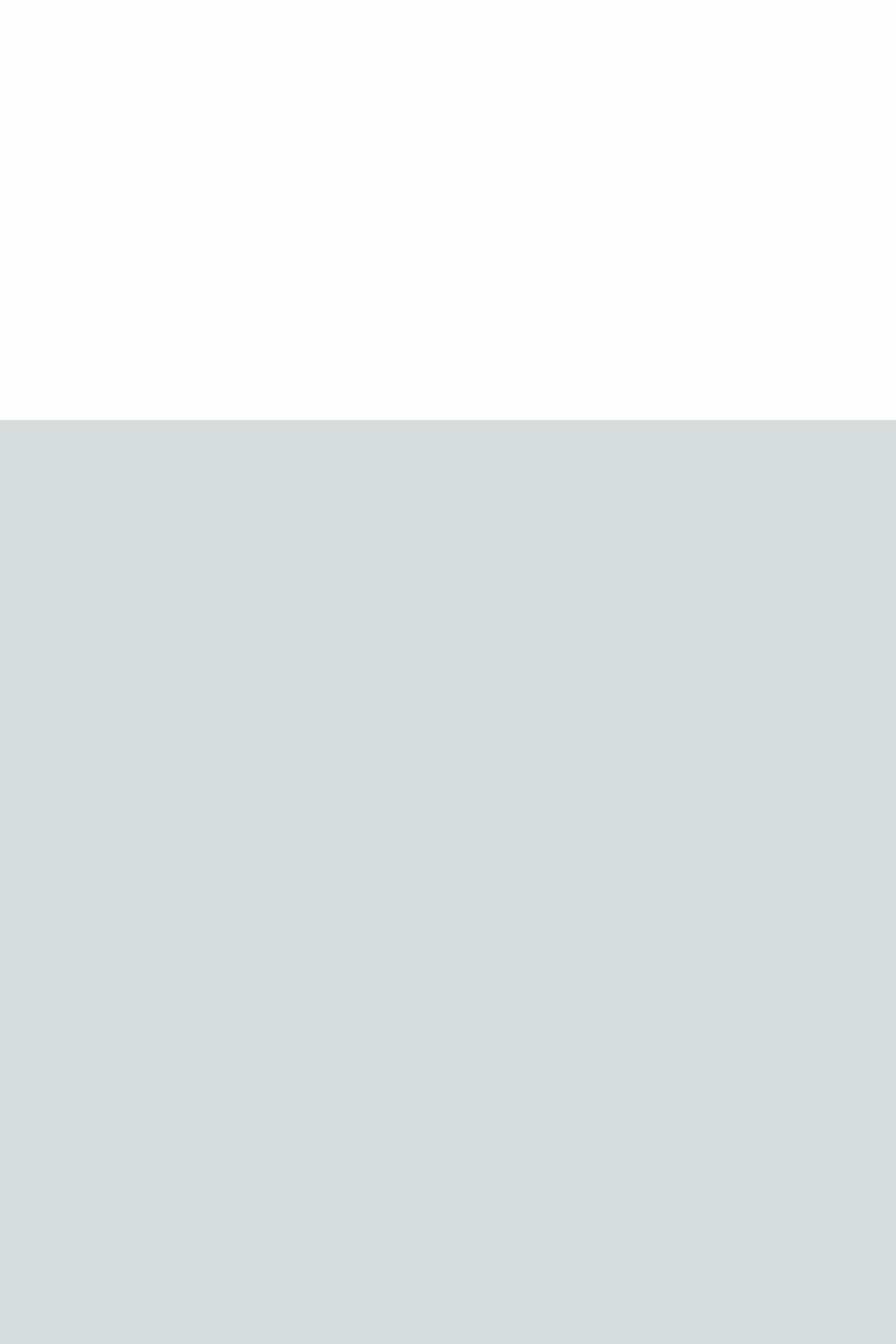
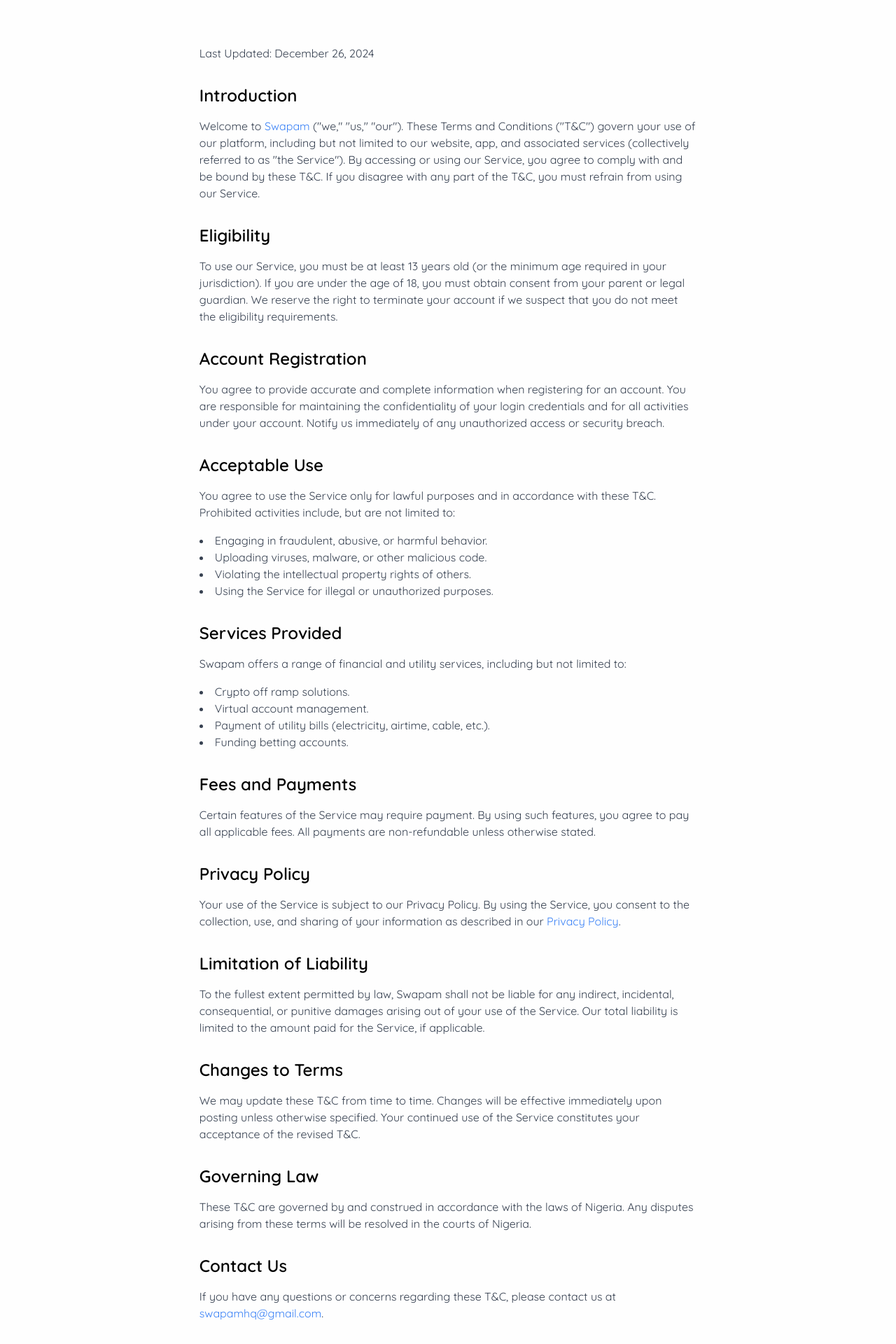
Before and after one commit to Swapam/Swapam-Landing-Page, a Next.js app: page /terms-of-service in a window 1280 px wide. Shown: the part 200-2120 px from the top of the page at 70% size. Before the commit the page ends 800 px from the top, so only its background shows below. Built offline with nearby package versions, Linux system fonts and the light colour scheme.

Commit message:
fix: terms

```diff
--- a/app/terms-of-service/page.tsx
+++ b/app/terms-of-service/page.tsx
@@ -1,19 +1,178 @@
 "use client";
+import { appdata } from "@/data";
+import Link from "next/link";
 import React from "react";
 
-const TermsOfService = () => {
+const TermsAndConditions = () => {
   return (
     <div
       id="privacy-policy"
-      className="bg-white min-h-screen flex flex-col px-4 lg:px-12 justify-start items-start lg:items-center py-10 lg:py-20  transition duration-300 ease-in-out"
+      className="bg-white min-h-screen flex flex-col px-4 lg:px-12 justify-start items-start lg:items-center py-10 lg:py-20 transition duration-300 ease-in-out"
     >
-      <div className="w-full">
+      <div className="w-full lg:w-[60%]">
         <h2 className="text-left text-black py-16 text-2xl md:text-3xl lg:text-4xl font-semibold">
-          Terms of Service
+          Terms and Conditions of Service
         </h2>
+
+        <p className="text-gray-700 mt-4 text-sm lg:text-base">
+          Last Updated: December 26, 2024
+        </p>
+
+        <section className="mt-8">
+          <h2 className="text-xl lg:text-2xl font-semibold text-black">
+            Introduction
+          </h2>
+          <p className="text-gray-700 mt-4 text-sm lg:text-base leading-6">
+            Welcome to{" "}
+            <a href="https://swapamnow.com/" className="text-blue-500">
+              Swapam
+            </a>{" "}
+            ("we," "us," "our"). These Terms and Conditions ("T&C") govern your
+            use of our platform, including but not limited to our website, app,
+            and associated services (collectively referred to as "the Service").
+            By accessing or using our Service, you agree to comply with and be
+            bound by these T&C. If you disagree with any part of the T&C, you
+            must refrain from using our Service.
+          </p>
+        </section>
+
+        <section className="mt-8">
+          <h2 className="text-xl lg:text-2xl font-semibold text-black">
+            Eligibility
+          </h2>
+          <p className="text-gray-700 mt-4 text-sm lg:text-base leading-6">
+            To use our Service, you must be at least 13 years old (or the
+            minimum age required in your jurisdiction). If you are under the age
+            of 18, you must obtain consent from your parent or legal guardian.
+            We reserve the right to terminate your account if we suspect that
+            you do not meet the eligibility requirements.
+          </p>
+        </section>
+
+        <section className="mt-8">
+          <h2 className="text-xl lg:text-2xl font-semibold text-black">
+            Account Registration
+          </h2>
+          <p className="text-gray-700 mt-4 text-sm lg:text-base leading-6">
+            You agree to provide accurate and complete information when
+            registering for an account. You are responsible for maintaining the
+            confidentiality of your login credentials and for all activities
+            under your account. Notify us immediately of any unauthorized access
+            or security breach.
+          </p>
+        </section>
+
+        <section className="mt-8">
+          <h2 className="text-xl lg:text-2xl font-semibold text-black">
+            Acceptable Use
+          </h2>
+          <p className="text-gray-700 mt-4 text-sm lg:text-base leading-6">
+            You agree to use the Service only for lawful purposes and in
+            accordance with these T&C. Prohibited activities include, but are
+            not limited to:
+          </p>
+          <ul className="list-disc list-inside mt-4 text-gray-700 text-sm lg:text-base">
+            <li>Engaging in fraudulent, abusive, or harmful behavior.</li>
+            <li>Uploading viruses, malware, or other malicious code.</li>
+            <li>Violating the intellectual property rights of others.</li>
+            <li>Using the Service for illegal or unauthorized purposes.</li>
+          </ul>
+        </section>
+
+        <section className="mt-8">
+          <h2 className="text-xl lg:text-2xl font-semibold text-black">
+            Services Provided
+          </h2>
+          <p className="text-gray-700 mt-4 text-sm lg:text-base leading-6">
+            Swapam offers a range of financial and utility services, including
+            but not limited to:
+          </p>
+          <ul className="list-disc list-inside mt-4 text-gray-700 text-sm lg:text-base">
+            <li>Crypto off ramp solutions.</li>
+            <li>Virtual account management.</li>
+            <li>
+              Payment of utility bills (electricity, airtime, cable, etc.).
+            </li>
+            <li>Funding betting accounts.</li>
+          </ul>
+        </section>
+
+        <section className="mt-8">
+          <h2 className="text-xl lg:text-2xl font-semibold text-black">
+            Fees and Payments
+          </h2>
+          <p className="text-gray-700 mt-4 text-sm lg:text-base leading-6">
+            Certain features of the Service may require payment. By using such
+            features, you agree to pay all applicable fees. All payments are
+            non-refundable unless otherwise stated.
+          </p>
+        </section>
+
+        <section className="mt-8">
+          <h2 className="text-xl lg:text-2xl font-semibold text-black">
+            Privacy Policy
+          </h2>
+          <p className="text-gray-700 mt-4 text-sm lg:text-base leading-6">
+            Your use of the Service is subject to our Privacy Policy. By using
+            the Service, you consent to the collection, use, and sharing of your
+            information as described in our{" "}
+            <Link href="/privacy-policy" className="text-blue-500">
+              Privacy Policy
+            </Link>
+            .
+          </p>
+        </section>
+
+        <section className="mt-8">
+          <h2 className="text-xl lg:text-2xl font-semibold text-black">
+            Limitation of Liability
+          </h2>
+          <p className="text-gray-700 mt-4 text-sm lg:text-base leading-6">
+            To the fullest extent permitted by law, Swapam shall not be liable
+            for any indirect, incidental, consequential, or punitive damages
+            arising out of your use of the Service. Our total liability is
+            limited to the amount paid for the Service, if applicable.
+          </p>
+        </section>
+
+        <section className="mt-8">
+          <h2 className="text-xl lg:text-2xl font-semibold text-black">
+            Changes to Terms
+          </h2>
+          <p className="text-gray-700 mt-4 text-sm lg:text-base leading-6">
+            We may update these T&C from time to time. Changes will be effective
+            immediately upon posting unless otherwise specified. Your continued
+            use of the Service constitutes your acceptance of the revised T&C.
+          </p>
+        </section>
+
+        <section className="mt-8">
+          <h2 className="text-xl lg:text-2xl font-semibold text-black">
+            Governing Law
+          </h2>
+          <p className="text-gray-700 mt-4 text-sm lg:text-base leading-6">
+            These T&C are governed by and construed in accordance with the laws
+            of Nigeria. Any disputes arising from these terms will be resolved
+            in the courts of Nigeria.
+          </p>
+        </section>
+
+        <section className="mt-8">
+          <h2 className="text-xl lg:text-2xl font-semibold text-black">
+            Contact Us
+          </h2>
+          <p className="text-gray-700 mt-4 text-sm lg:text-base leading-6">
+            If you have any questions or concerns regarding these T&C, please
+            contact us at{" "}
+            <a href={`mailto:${appdata.email}`} className="text-blue-500">
+              {appdata.email}
+            </a>
+            .
+          </p>
+        </section>
       </div>
     </div>
   );
 };
 
-export default TermsOfService;
+export default TermsAndConditions;
--- a/components/CustomerReviews.tsx
+++ b/components/CustomerReviews.tsx
@@ -97,7 +97,7 @@ const CustomerReviews = () => {
         </div>
 
         <div
-          className={`flex h-12 max-w-[350px] md:max-w-[450px] lg:max-w-[520px] absolute right-[5%] md:right-[5%] lg:right-[10%] xl:right-[10%] top-[70%] transition-transform duration-500 ease-in-out`}
+          className={`flex h-12 max-w-[80%] md:max-w-[450px] lg:max-w-[520px] absolute right-[5%] md:right-[5%] lg:right-[10%] xl:right-[10%] top-[70%] transition-transform duration-500 ease-in-out`}
           style={{ transform: `translateX(-${currentIndex * 3}%)` }}
         >
           <ReviewItem item={ReviewsData[currentIndex]} />
--- a/components/JoinUs.tsx
+++ b/components/JoinUs.tsx
@@ -38,7 +38,7 @@ const JoinUs = ({ imageUrl, title, description }: JoinUsProps) => {
   };
 
   return (
-    <div className="relative bg-white drop-shadow-lg flex items-center justify-center px-0 md:px-5 py-[5%]">
+    <div className="relative bg-white drop-shadow-lg hidden lg:flex items-center justify-center px-0 md:px-5 py-[5%]">
       <Image
         src="/join-us.svg"
         alt="Card Background"
```
